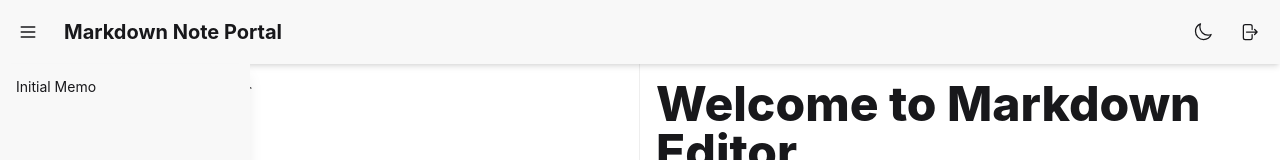
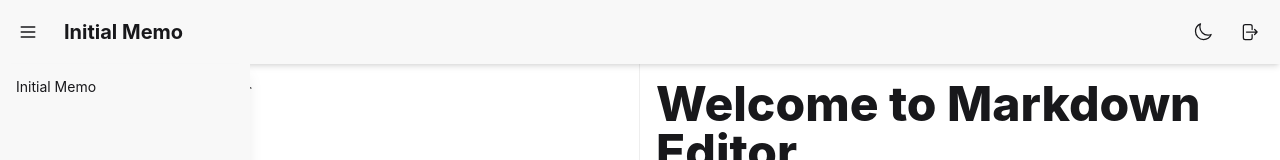
Before and after one commit to infhyroyage/MarkdownNotePortal, a React (Vite) app in the folder spa/: page / in a window 1280 px wide. Shown: the top 160 px of the page. Built offline with nearby package versions, Linux system fonts and the light colour scheme; no server answers.

Commit message:
Make header's title be variable

```diff
--- a/spa/src/components/Header.tsx
+++ b/spa/src/components/Header.tsx
@@ -1,7 +1,7 @@
 import type { JSX } from "react";
 import type { HeaderProps } from "../types/props";
+import SignOutButton from "./SignOutButton";
 import ThemeButton from "./ThemeButton";
-import SignOutButton from "./SignOutButton";
 
 /**
  * ヘッダーを表示するコンポーネント
@@ -34,7 +34,7 @@ export default function Header(props: HeaderProps): JSX.Element {
         </button>
       </div>
       <div className="flex-1">
-        <h1 className="text-xl font-bold px-4">Markdown Note Portal</h1>
+        <h1 className="text-xl font-bold px-4">{props.title}</h1>
       </div>
       <div className="flex-none gap-2">
         <ThemeButton />
--- a/spa/src/components/Workspace.tsx
+++ b/spa/src/components/Workspace.tsx
@@ -1,7 +1,7 @@
 import type { ChangeEvent, JSX } from "react";
-import { useCallback, useState } from "react";
+import { useCallback, useMemo, useState } from "react";
+import type { Memo } from "../types/state";
 import { INITIAL_MARKDOWN_CONTENT, INITIAL_MEMO_TITLE } from "../utils/const";
-import type { Memo } from "../types/state";
 import Header from "./Header";
 import MemoDrawer from "./MemoDrawer";
 import WorkspaceEditor from "./WorkspaceEditor";
@@ -23,11 +23,17 @@ export default function Workspace(): JSX.Element {
   const [selectedMemoId, setSelectedMemoId] = useState<string>("initial-memo");
   const [isDrawerOpen, setIsDrawerOpen] = useState<boolean>(true);
 
-  const selectedMemo = memos.find((memo) => memo.id === selectedMemoId);
-  const markdownContent = selectedMemo?.content ?? "";
+  const selectedMemo: Memo | undefined = useMemo<Memo | undefined>(
+    () => memos.find((memo: Memo) => memo.id === selectedMemoId),
+    [memos, selectedMemoId]
+  );
+  const markdownContent: string = useMemo<string>(
+    () => selectedMemo?.content ?? INITIAL_MARKDOWN_CONTENT,
+    [selectedMemo]
+  );
 
   const handleMarkdownContentChange = useCallback(
-    (e: ChangeEvent<HTMLTextAreaElement>) => {
+    (e: ChangeEvent<HTMLTextAreaElement>): void => {
       const newContent = e.target.value;
       setMemos((prevMemos) =>
         prevMemos.map((memo) =>
@@ -38,17 +44,20 @@ export default function Workspace(): JSX.Element {
     [selectedMemoId]
   );
 
-  const handleSelectMemo = useCallback((memoId: string) => {
+  const handleSelectMemo = useCallback((memoId: string): void => {
     setSelectedMemoId(memoId);
   }, []);
 
-  const handleToggleDrawer = useCallback(() => {
+  const handleToggleDrawer = useCallback((): void => {
     setIsDrawerOpen((prev) => !prev);
   }, []);
 
   return (
     <div className="flex flex-col h-screen">
-      <Header onToggleDrawer={handleToggleDrawer} />
+      <Header
+        title={selectedMemo?.title ?? "Markdown Note Portal"}
+        onToggleDrawer={handleToggleDrawer}
+      />
       <MemoDrawer
         memos={memos}
         selectedMemoId={selectedMemoId}
--- a/spa/src/types/props.ts
+++ b/spa/src/types/props.ts
@@ -56,6 +56,11 @@ export interface MemoDrawerProps {
  */
 export interface HeaderProps {
   /**
+   * ヘッダーのタイトル
+   */
+  title: string;
+
+  /**
    * ドロワーの表示/非表示を切り替える関数
    */
   onToggleDrawer: () => void;
```
